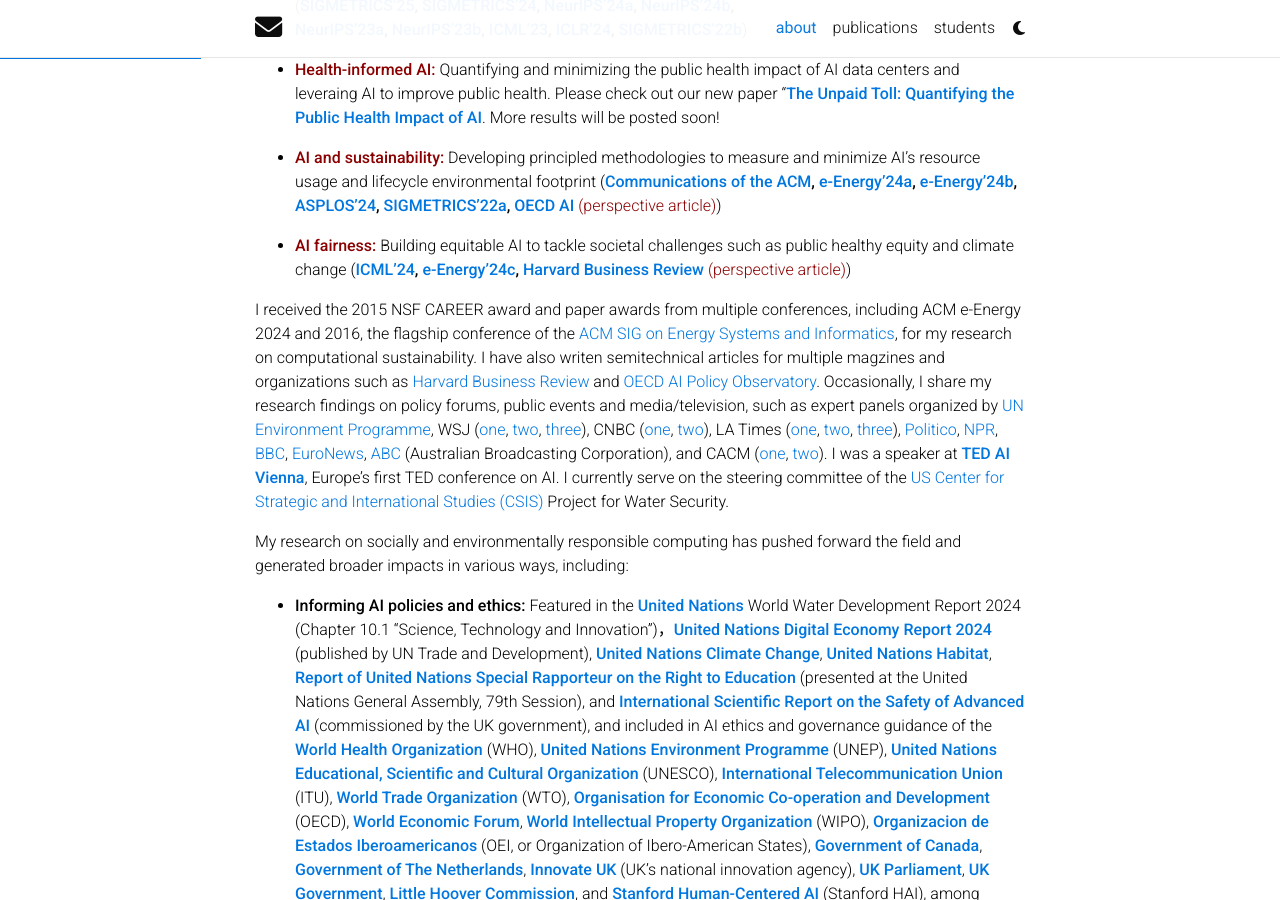
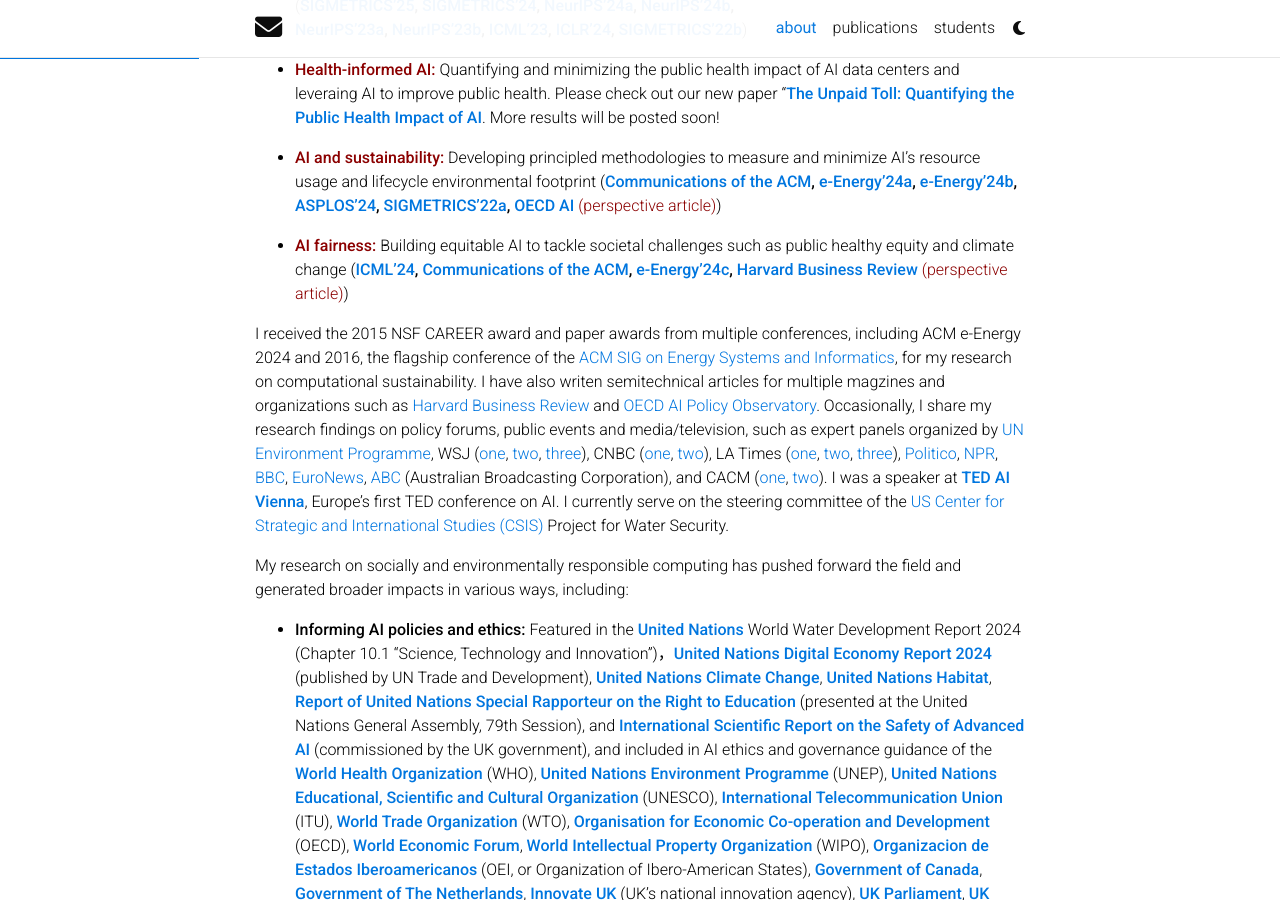
Before and after one commit to shaoleiren/shaoleiren.github.io, a Jekyll site: the page built from _pages/about.md, in a window 1280 px wide and 900 px high, scrolled down 528 px. Built offline with Jekyll 4.4.1, drawn with Linux system fonts in a browser that asks for light colours; full-size pictures stand in for the smaller copies a plugin makes; comment, search, counter and statistics services are not loaded; a style sheet for code colours, icons or effects is not loaded.

Commit message:
Update about.md

```diff
--- a/_pages/about.md
+++ b/_pages/about.md
@@ -36,7 +36,7 @@
 - **<span style="color:darkred;">AI and sustainability:</span>** Developing principled methodologies to measure and minimize AI's resource usage and lifecycle environmental footprint (**[Communications of the ACM](https://arxiv.org/abs/2304.03271), [e-Energy'24a](https://arxiv.org/abs/2405.17469), [e-Energy'24b](https://arxiv.org/abs/2311.03615), [ASPLOS'24](https://dl.acm.org/doi/abs/10.1145/3620665.3640374), [SIGMETRICS'22a](https://arxiv.org/abs/2111.01203), [OECD AI <span style="font-weight:lighter;color:darkred;">(perspective article)</span>](https://oecd.ai/en/wonk/how-much-water-does-ai-consume)**)
 
 
-- **<span style="color:darkred;">AI fairness:</span>** Building equitable AI to tackle societal challenges such as public healthy equity and climate change (**[ICML'24](https://arxiv.org/abs/2406.02790), [e-Energy'24c](https://arxiv.org/abs/2307.05494), [Harvard Business Review <span style="font-weight:lighter;color:darkred;">(perspective article)</span>](https://hbr.org/2024/07/the-uneven-distribution-of-ais-environmental-impacts)**)
+- **<span style="color:darkred;">AI fairness:</span>** Building equitable AI to tackle societal challenges such as public healthy equity and climate change (**[ICML'24](https://arxiv.org/abs/2406.02790), [Communications of the ACM](https://arxiv.org/abs/2412.16539), [e-Energy'24c](https://arxiv.org/abs/2307.05494), [Harvard Business Review <span style="font-weight:lighter;color:darkred;">(perspective article)</span>](https://hbr.org/2024/07/the-uneven-distribution-of-ais-environmental-impacts)**)
 
 
 
```
